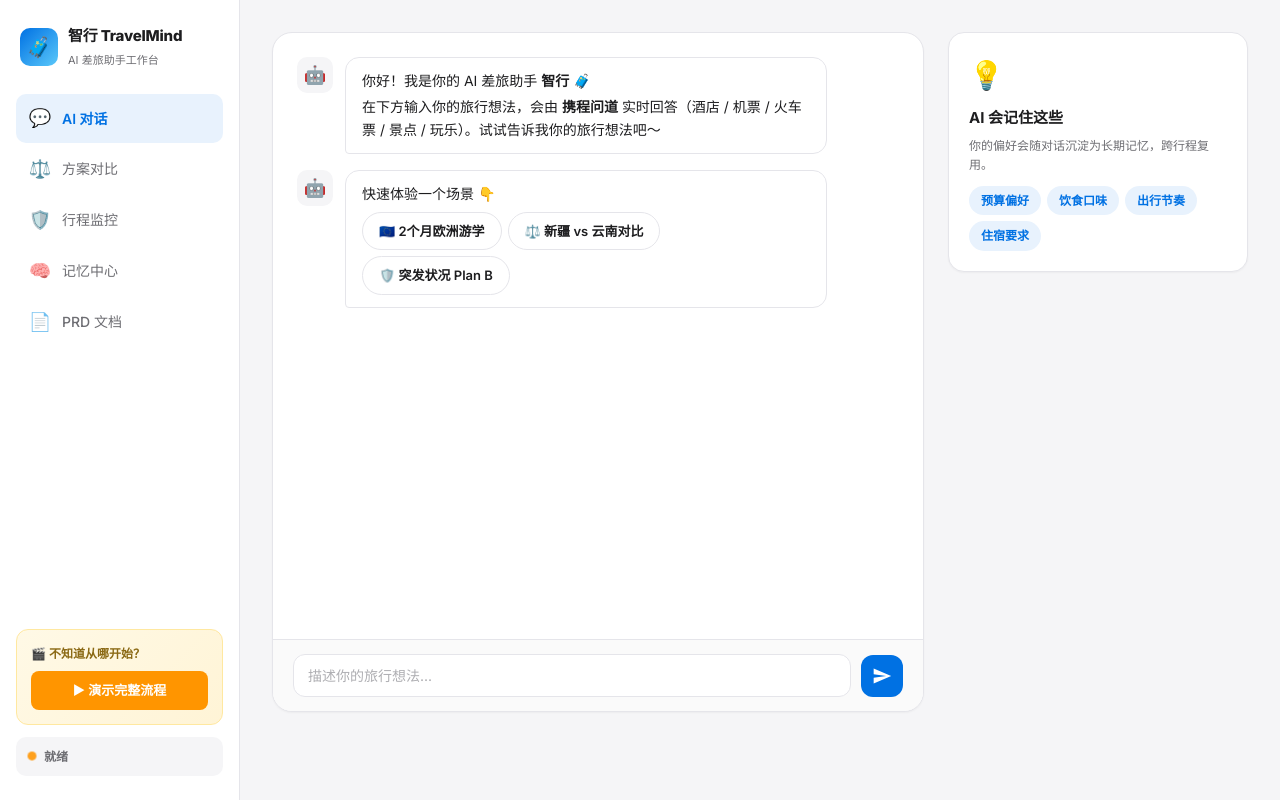
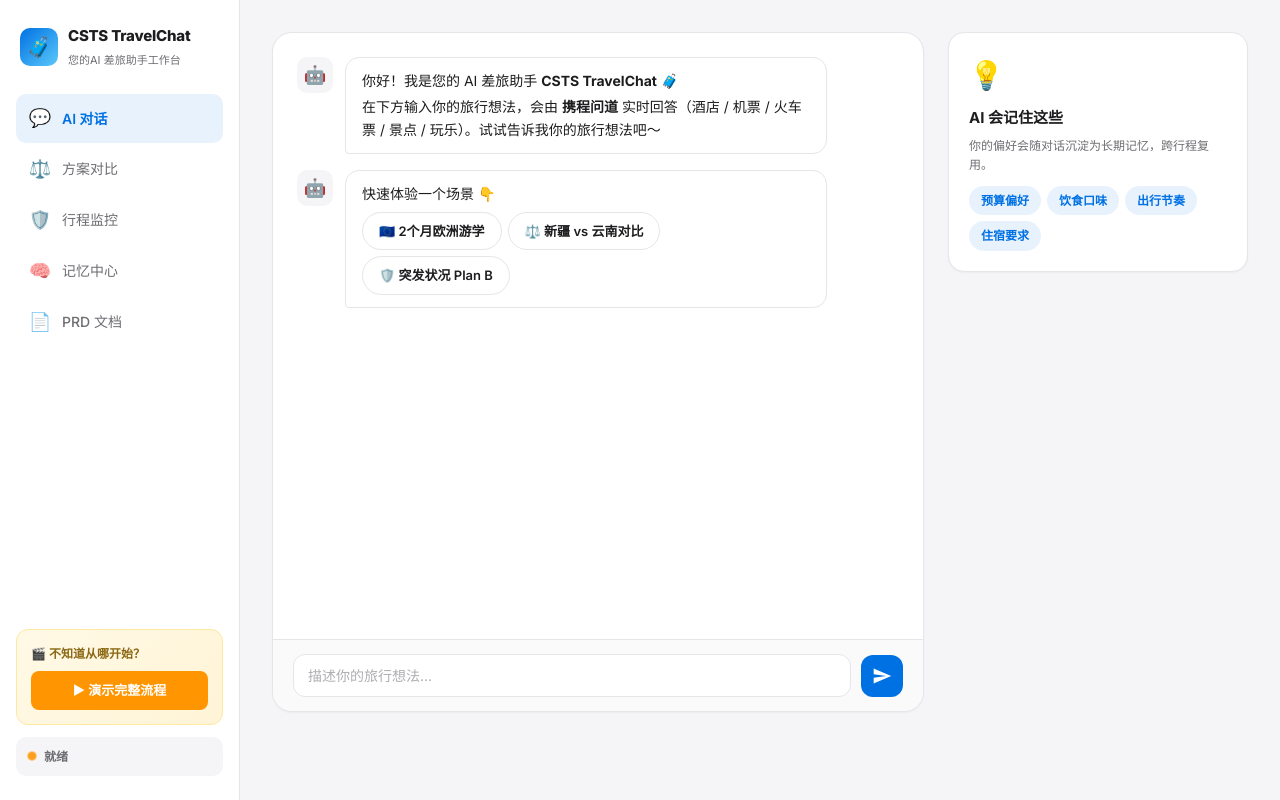
Before and after one commit to CenaCai/LvxingTuijianChat, a website: page prototype/index.html in a window 1280 px wide. Drawn offline with Linux system fonts and the light colour scheme.

Commit message:
rebrand: 智行 TravelMind → CSTS TravelChat（您的AI 差旅助手）

```diff
--- a/prototype/app.js
+++ b/prototype/app.js
@@ -1,5 +1,5 @@
 /* ============================================
-   智行 TravelMind — Interactive Logic
+   CSTS TravelChat — Interactive Logic
    ============================================ */
 
 // ----- DOM -----
@@ -750,4 +750,4 @@ switchView('chat');
 showCtx('default');
 setStatus('就绪');
 
-console.log('🧳 智行 TravelMind 就绪');
+console.log('🧳 CSTS TravelChat 就绪');
--- a/prototype/index.html
+++ b/prototype/index.html
@@ -3,7 +3,7 @@
 <head>
   <meta charset="utf-8" />
   <meta name="viewport" content="width=device-width, initial-scale=1" />
-  <title>智行 TravelMind — AI 差旅助手</title>
+  <title>CSTS TravelChat — 您的AI 差旅助手</title>
   <link rel="stylesheet" href="./styles.css" />
   <link rel="preconnect" href="https://fonts.googleapis.com" />
   <link href="https://fonts.googleapis.com/css2?family=Inter:wght@400;500;600;700;800;900&family=Noto+Sans+SC:wght@400;500;600;700;900&display=swap" rel="stylesheet" />
@@ -16,8 +16,8 @@
     <div class="logo">
       <div class="logo-icon">🧳</div>
       <div>
-        <strong>智行 TravelMind</strong>
-        <span>AI 差旅助手工作台</span>
+        <strong>CSTS TravelChat</strong>
+        <span>您的AI 差旅助手工作台</span>
       </div>
     </div>
 
@@ -63,7 +63,7 @@
             <div class="chat-msg ai">
               <div class="msg-avatar">🤖</div>
               <div class="msg-bubble">
-                <p>你好！我是你的 AI 差旅助手 <strong>智行</strong> 🧳</p>
+                <p>你好！我是您的 AI 差旅助手 <strong>CSTS TravelChat</strong> 🧳</p>
                 <p>在下方输入你的旅行想法，会由 <strong>携程问道</strong> 实时回答（酒店 / 机票 / 火车票 / 景点 / 玩乐）。试试告诉我你的旅行想法吧～</p>
               </div>
             </div>
@@ -323,7 +323,7 @@
       <div class="prd-content">
         <div class="prd-block">
           <h3>1. 产品定位</h3>
-          <p>「智行 TravelMind」是基于 LLM 的<strong>全流程 AI 差旅助手</strong>。CUI 对话 + GUI 卡片混合交互，覆盖"灵感激发 → 规划决策 → 行程守护"完整链路。</p>
+          <p>「CSTS TravelChat」是基于 LLM 的<strong>全流程 AI 差旅助手</strong>。CUI 对话 + GUI 卡片混合交互，覆盖"灵感激发 → 规划决策 → 行程守护"完整链路。</p>
           <p>市面上现有平台多为<strong>"单点能力"</strong>：OTA AI 负责问答推荐、企业差旅负责预订报销、TripIt/Wanderlog 负责行程管理、航司系统负责异常恢复。<strong>我们的差异化是把这些能力整合成一个可解释、可确认、可执行的 Agent 工作台。</strong></p>
         </div>
 
--- a/prototype/styles.css
+++ b/prototype/styles.css
@@ -1,5 +1,5 @@
 /* ============================================
-   智行 TravelMind — White Theme
+   CSTS TravelChat — White Theme
    Clean, modern, beautiful
    ============================================ */
 
```
Also changed, not shown: prototype/system-flow.html (+4 -4 lines), README.md.
